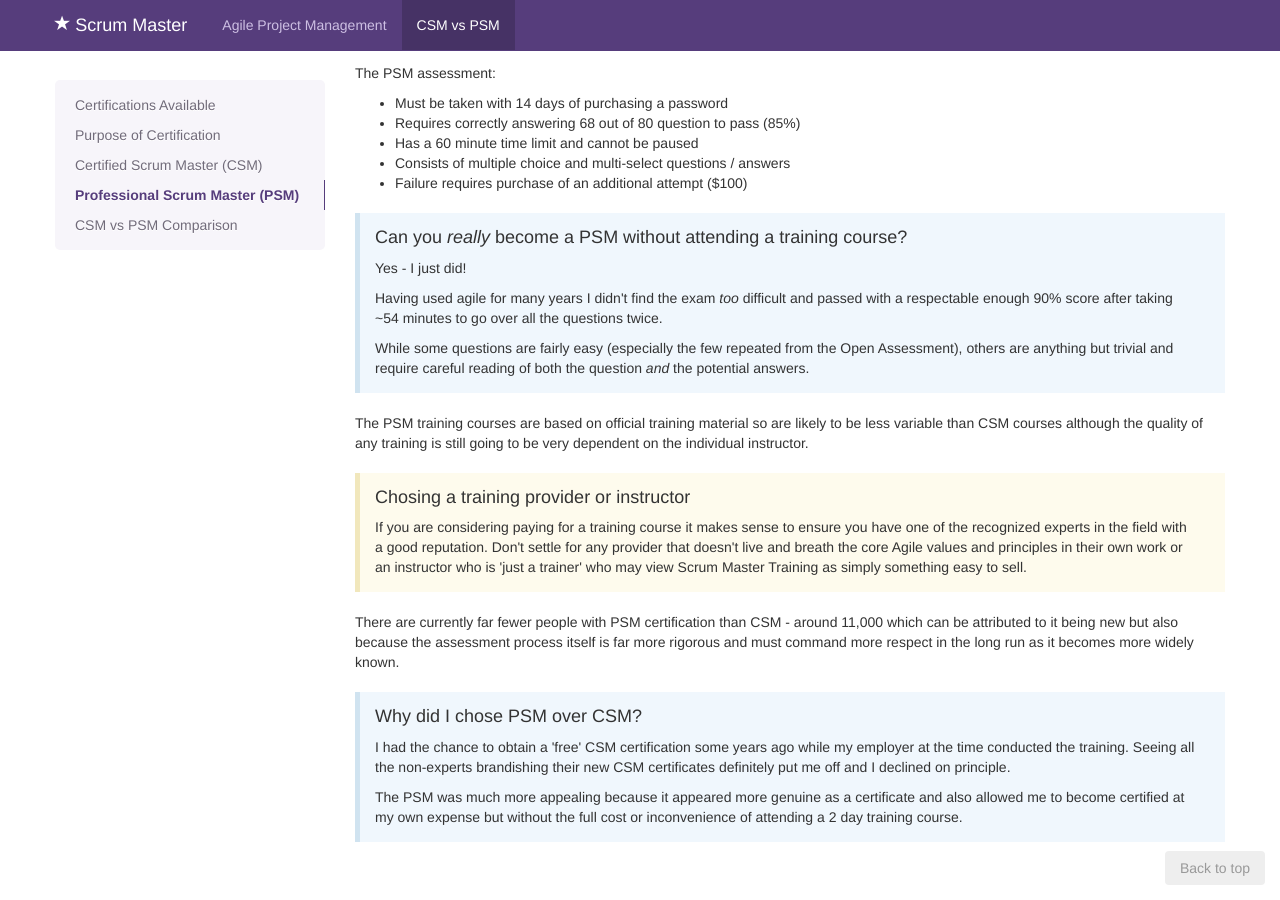
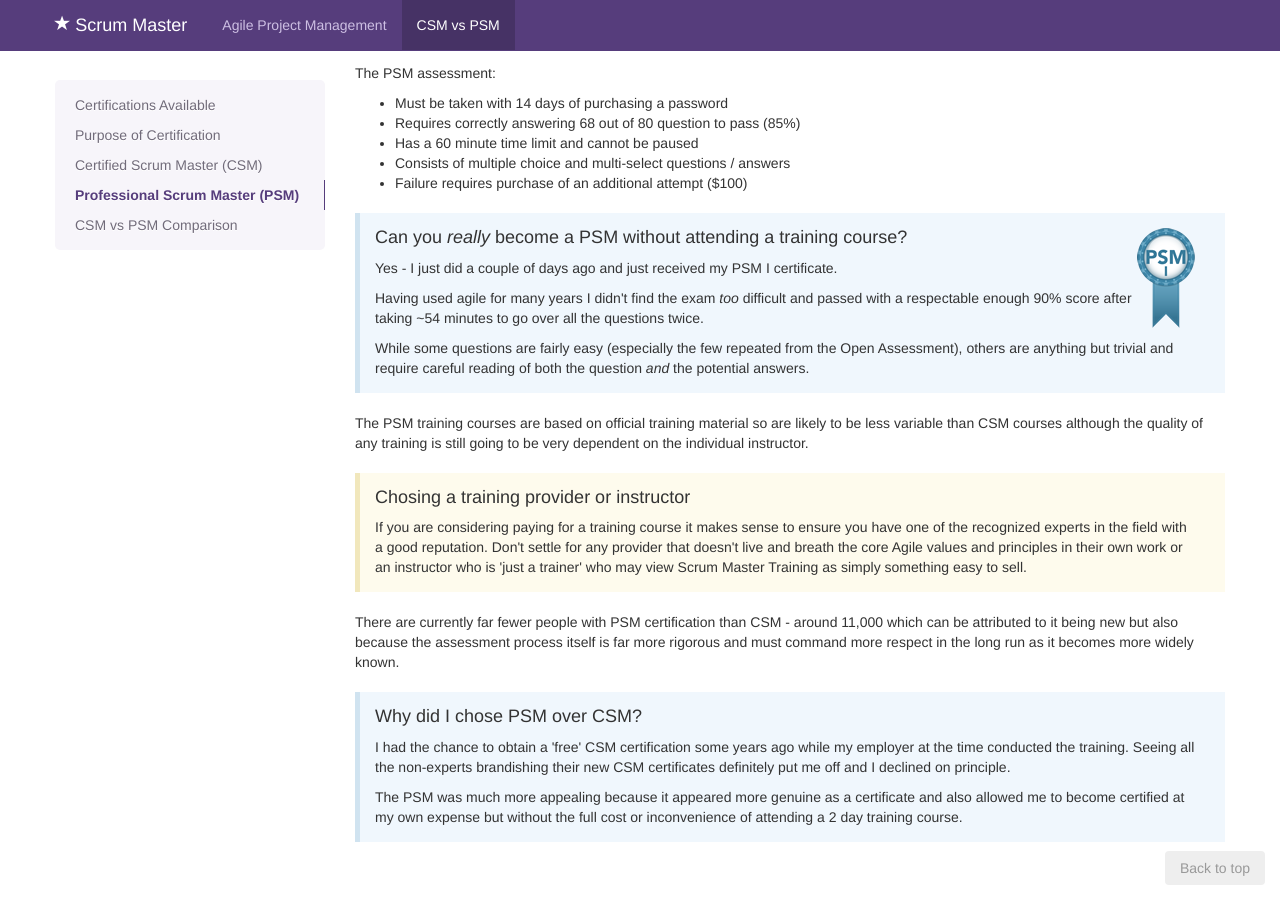
Before and after one commit to CaptainCodeman/agile-scrum-master-training, a Jekyll site: the page built from certified-scrum-master-csm-vs-professional-scrum-master-psm/index.html, in a window 1280 px wide and 900 px high, scrolled down 2874 px. Built offline with Jekyll 4.4.1, drawn with Linux system fonts in a browser that asks for light colours; Markdown is read by kramdown in place of the engine named in the settings.

Commit message:
Add PSM logo and certificate

```diff
--- a/certified-scrum-master-csm-vs-professional-scrum-master-psm/index.html
+++ b/certified-scrum-master-csm-vs-professional-scrum-master-psm/index.html
@@ -136,8 +136,9 @@
     </ul>
 
     <div class="bs-callout bs-callout-info">
+      <img src="PSMI.png" alt="PSM I" width="58" height="100" class="pull-right"/>
       <h4>Can you <em>really</em> become a PSM without attending a training course?</h4>
-      <p>Yes - I just did!</p>
+      <p>Yes - I just did a couple of days ago and just received my PSM I certificate.</p>
       <p>Having used agile for many years I didn't find the exam <em>too</em> difficult and passed with a respectable enough 90% score after taking ~54 minutes to go over all the questions twice.</p>
       <p>While some questions are fairly easy (especially the few repeated from the Open Assessment), others are anything but trivial and require careful reading of both the question <em>and</em> the potential answers.</p>
     </div>
```
Also changed, not shown: certified-scrum-master-csm-vs-professional-scrum-master-psm/PSMI-Badge_Linkedin_Small.png (added), certified-scrum-master-csm-vs-professional-scrum-master-psm/PSMI.png (added), 1 other file.
